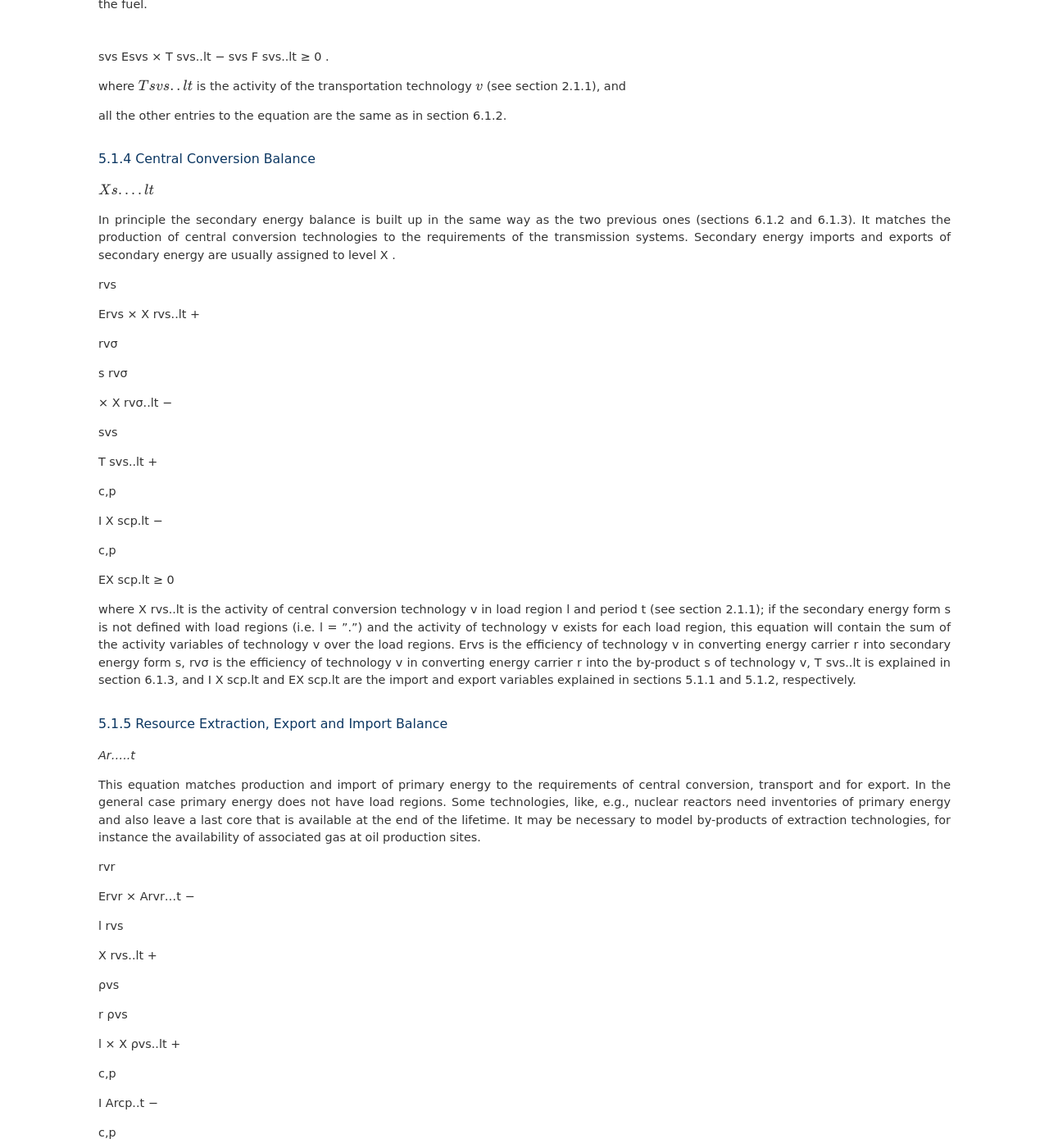
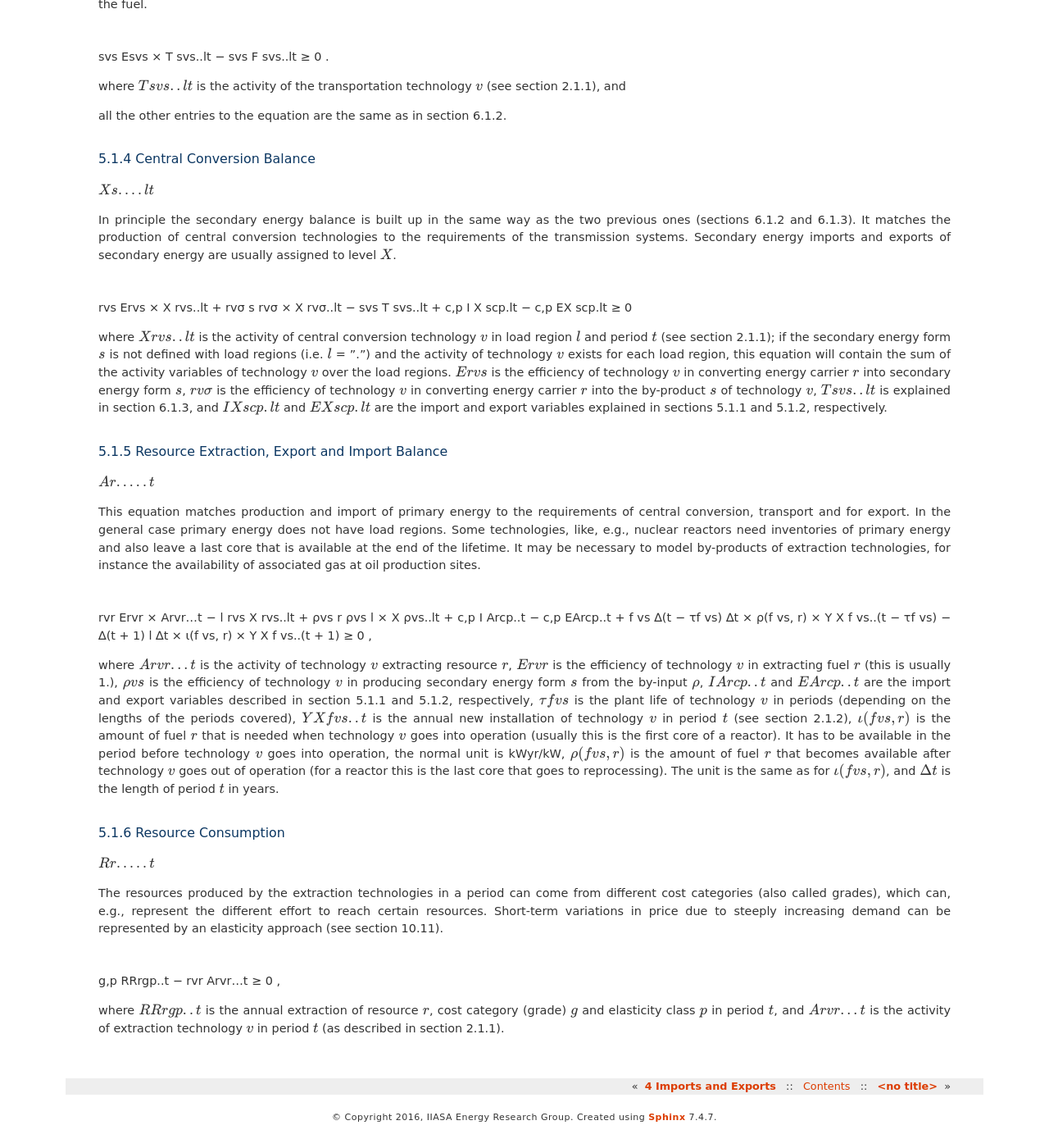
Before and after one commit to yiyi1991/message-ix-models, a Sphinx documentation site: the page built from doc/global/source/message_globiom/annex/message/energy_flows.rst, in a window 1280 px wide and 1400 px high, scrolled down 1750 px. Shown: the whole window at 82% size. Built offline with Sphinx 7.4.7, drawn with Linux system fonts in a browser that asks for light colours; pages that are not in the unit, such as notebooks, are missing from menus; some of the changed lines change nothing that is shown; some of the changed text lies outside the part shown.

Commit message:
Update energy_flows.rst

```diff
--- a/doc/global/source/message_globiom/annex/message/energy_flows.rst
+++ b/doc/global/source/message_globiom/annex/message/energy_flows.rst
@@ -90,106 +90,52 @@ all the other entries to the equation are the same as in section 6.1.2.
 
 :math:`Xs....lt`
 
-In principle the secondary energy balance is built up in the same way as the two previous ones (sections 6.1.2 and 6.1.3). It matches the production of central conversion technologies to the requirements of the transmission  systems. Secondary energy imports and exports of secondary energy are usually assigned to level X .
+In principle the secondary energy balance is built up in the same way as the two previous ones (sections 6.1.2 and 6.1.3). It matches the production of central conversion technologies to the requirements of the transmission  systems. Secondary energy imports and exports of secondary energy are usually assigned to level :math:`X`.
 
-rvs
+.. math::
 
-Ervs   × X rvs..lt  +
-
-rvσ
-
-s rvσ
-
-× X rvσ..lt  −
-
-svs
-
-T svs..lt +
-
-c,p
-
-I X scp.lt  −
-
-c,p
-
-EX scp.lt  ≥ 0
-
+rvs Ervs   × X rvs..lt  + rvσ s rvσ × X rvσ..lt  − svs T svs..lt + c,p I X scp.lt  −  c,p EX scp.lt  ≥ 0
 
 where
-X rvs..lt    is the activity of central conversion technology v in load region l and period t (see section 2.1.1); if the secondary energy form s is not defined with load regions (i.e. l = ”.”) and the activity of technology v exists for each load region, this equation will contain the sum of the activity variables of technology v over the load regions.
-Ervs	        is the efficiency of technology v in converting energy carrier r into secondary energy form s,
-rvσ	         is the efficiency of technology v in converting energy carrier r into the by-product s of technology v,
-T svs..lt	   is explained in section 6.1.3, and
-I X scp.lt	  and EX scp.lt are the import and export variables explained in sections 5.1.1 and 5.1.2, respectively.
+:math:`X rvs..lt`   is the activity of central conversion technology :math:`v` in load region :math:`l` and period :math:`t` (see section 2.1.1); if the secondary energy form :math:`s` is not defined with load regions (i.e. :math:`l` = ”.”) and the activity of technology :math:`v` exists for each load region, this equation will contain the sum of the activity variables of technology :math:`v` over the load regions.
+:math:`Ervs`        is the efficiency of technology :math:`v` in converting energy carrier :math:`r` into secondary energy form :math:`s`,
+:math:`rvσ`	        is the efficiency of technology :math:`v` in converting energy carrier :math:`r` into the by-product :math:`s` of technology :math:`v`,
+:math:`T svs..lt`	  is explained in section 6.1.3, and
+:math:`I X scp.lt`  and :math:`EX scp.lt` are the import and export variables explained in sections 5.1.1 and 5.1.2, respectively.
 
 5.1.5 	Resource Extraction,  Export  and Import  Balance
 ~~~~~~~~~~~~~~~~~~~~~~~~~~~~~~~~~~~~~~~~~~~~~~~~~~~~~~~~
 
-*Ar.....t*
+:math:`Ar.....t`
 
 This equation matches production and import of primary energy to the requirements of central conversion, transport and for export. In the general  case primary energy does not have load regions. Some technologies,  like, e.g., nuclear reactors need inventories of primary energy and also leave a last core that is available at the end of the lifetime. It may be necessary to model by-products of extraction technologies, for instance the availability of associated  gas at oil production sites.
 
-rvr
+.. math::
 
-Ervr   × Arvr...t −
-
-l	rvs
-
-X rvs..lt  +
-
-ρvs
-
-r ρvs
-
-l
-× X ρvs..lt	+
-
-c,p
-
-I Arcp..t −
-
-c,p
-
-EArcp..t  +
-
-f vs
-
-\ ∆(t − τf vs)
-∆t
-
-× ρ(f vs, r) × Y X f vs..(t − τf vs) −
-
-∆(t + 1)	l
-∆t 	× ι(f vs, r) × Y X f vs..(t + 1)
-
-≥ 0 ,
+rvr Ervr   × Arvr...t − l	rvs X rvs..lt  + ρvs r ρvs l × X ρvs..lt	+ c,p I Arcp..t − c,p EArcp..t  + f vs \ ∆(t − τf vs) ∆t × ρ(f vs, r) × Y X f vs..(t − τf vs) − ∆(t + 1)	l ∆t 	× ι(f vs, r) × Y X f vs..(t + 1) ≥ 0 ,
 
 where
-Arvr...t 	   is the activity of technology v extracting resource r,
-Ervr	        is the efficiency of technology v in extracting fuel r (this is usually 1.),
-ρvs	         is the efficiency of technology v in producing secondary energy form s from the by-input ρ,
-I Arcp..t 	  and EArcp..t are the import and export variables described in section 5.1.1 and 5.1.2, respectively,
-τf vs	       is the plant life of technology v in periods (depending on the lengths of the periods covered),
-Y X f vs..t 	is the annual new installation of technology v in period t (see section  2.1.2),
-ι(f vs, r) 	 is the amount of fuel r that is needed when technology v goes into operation (usually this is the first core of a reactor). It has to be available in the period before technology v goes into operation, the normal unit is kWyr/kW,
-ρ(f vs, r) 	 is the amount of fuel r that becomes available after technology v goes out of operation (for a reactor this is the last core that goes to reprocessing). The unit is the same as for ι(f vs, r), and
-∆t 	         is the length of period t in years.
+:math:`Arvr...t`    is the activity of technology :math:`v` extracting resource :math:`r`,
+:math:`Ervr`	       is the efficiency of technology :math:`v` in extracting fuel :math:`r` (this is usually 1.),
+:math:`ρvs`	        is the efficiency of technology :math:`v` in producing secondary energy form :math:`s` from the by-input :math:`ρ`,
+:math:`I Arcp..t`	  and :math:`EArcp..t` are the import and export variables described in section 5.1.1 and 5.1.2, respectively,
+:math:`τf vs`       is the plant life of technology :math:`v` in periods (depending on the lengths of the periods covered),
+:math:`Y X f vs..t` is the annual new installation of technology :math:`v` in period :math:`t` (see section  2.1.2),
+:math:`ι(f vs, r)`	 is the amount of fuel :math:`r` that is needed when technology :math:`v` goes into operation (usually this is the first core of a reactor). It has to be available in the period before technology :math:`v` goes into operation, the normal unit is kWyr/kW,
+:math:`ρ(f vs, r)`	 is the amount of fuel :math:`r` that becomes available after technology :math:`v` goes out of operation (for a reactor this is the last core that goes to reprocessing). The unit is the same as for :math:`ι(f vs, r)`, and
+:math:`∆t`	         is the length of period :math:`t` in years.
 
 5.1.6 	Resource Consumption
 ~~~~~~~~~~~~~~~~~~~~~~~~~~~
 
-*Rr.....t*
+:math:`Rr.....t`
 
 The resources produced by the extraction technologies in a period can come from different cost categories (also called grades), which can, e.g., represent the different effort to reach certain resources. Short-term variations in price due to steeply increasing demand can be represented by an elasticity approach (see section 10.11).
 
-g,p
+.. math::
 
-RRrgp..t  −
-
-rvr
-
-Arvr...t ≥ 0 ,
+g,p RRrgp..t  − rvr Arvr...t ≥ 0 ,
 
 where
-RRrgp..t	     is the annual extraction of resource r, cost category (grade) g and elasticity class p in period t, and
-Arvr...t 	    is the activity of extraction technology v in period t (as described in section 2.1.1).
+:math:`RRrgp..t`    is the annual extraction of resource :math:`r`, cost category (grade) :math:`g` and elasticity class :math:`p` in period :math:`t`, and
+:math:`Arvr...t`    is the activity of extraction technology :math:`v` in period :math:`t` (as described in section 2.1.1).
```
